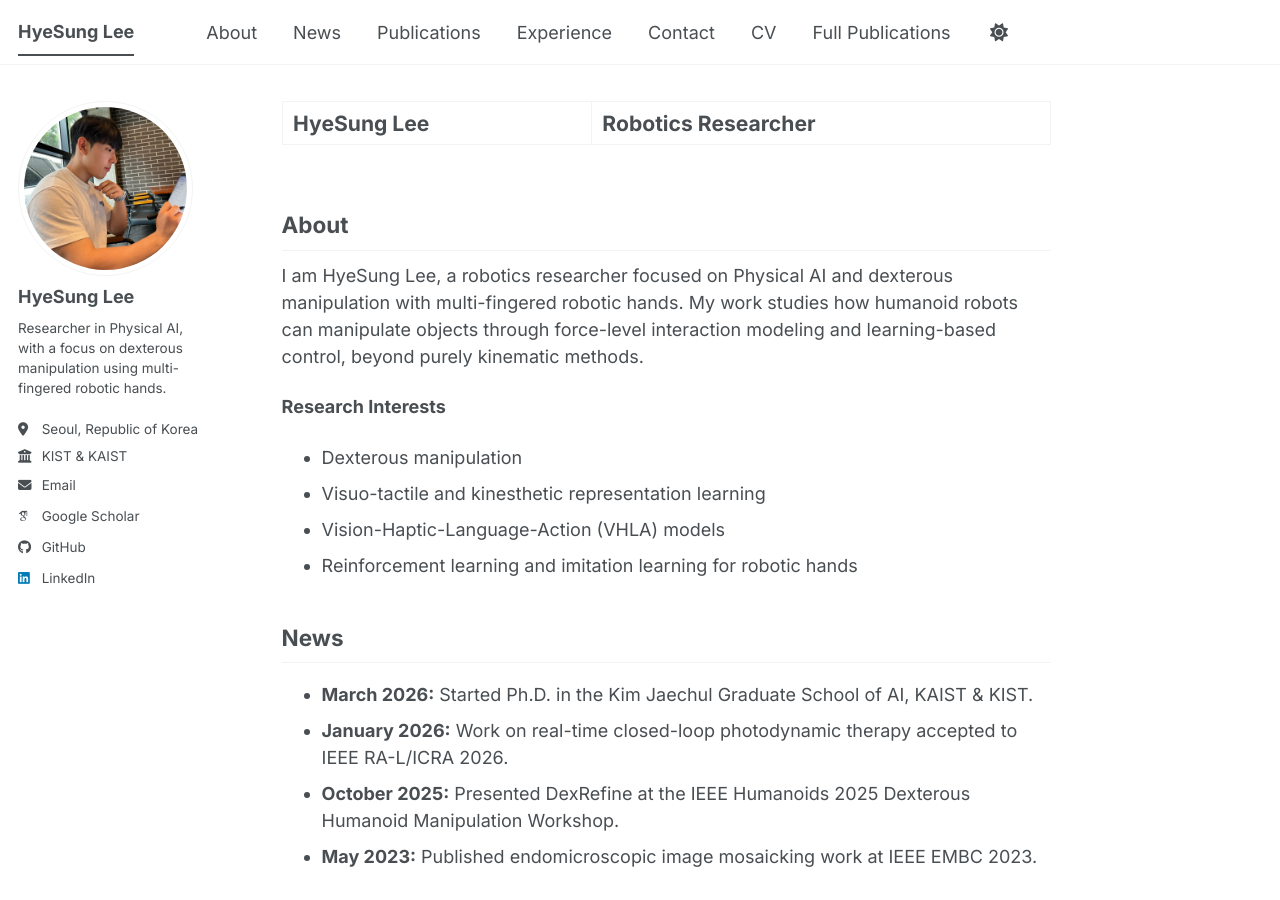
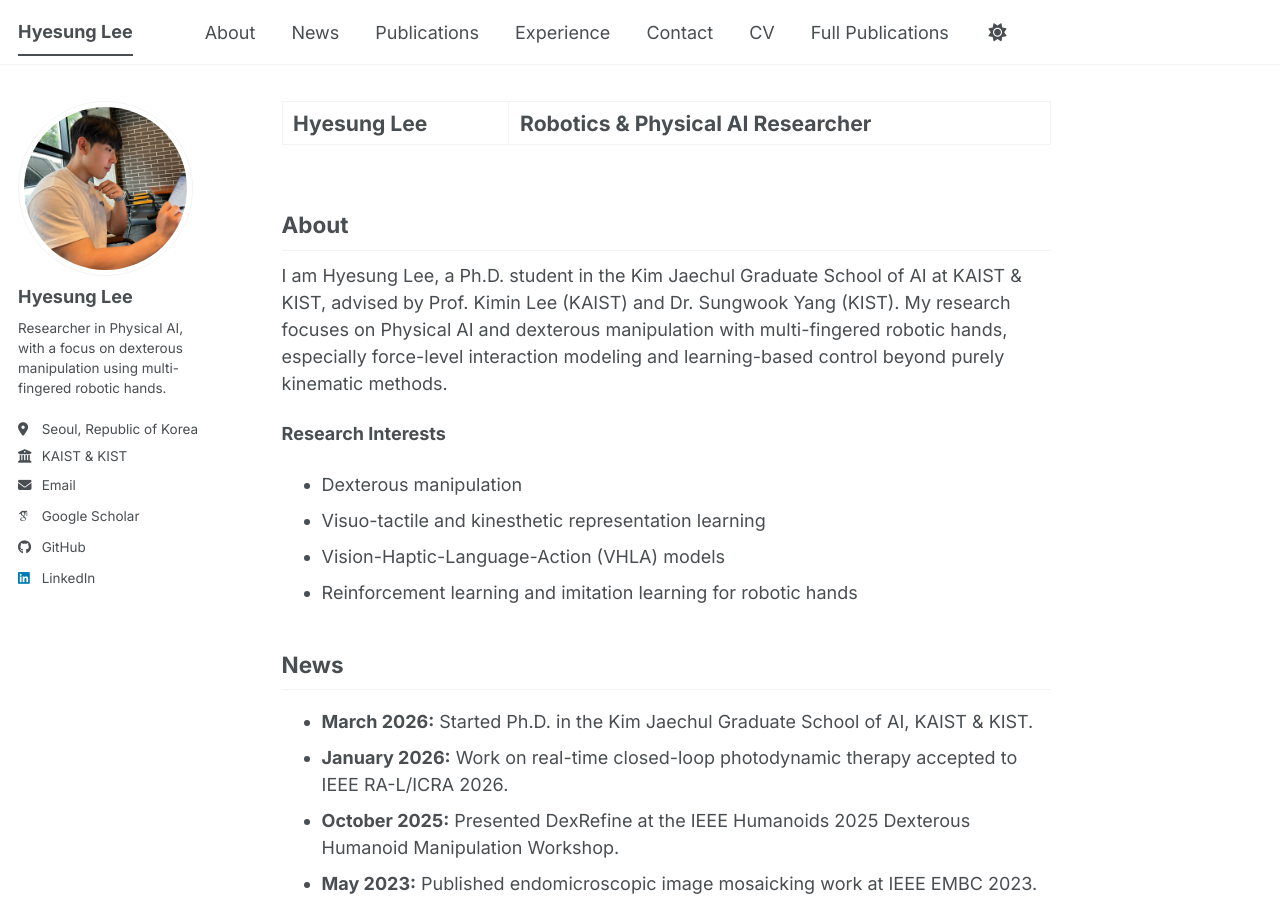
Before and after one commit to hyesung98/hyesung98.github.io, a Jekyll site: the page built from _pages/about.md, in a window 1280 px wide and 900 px high. Built offline with Jekyll 4.4.1, drawn with Linux system fonts in a browser that asks for light colours; some web fonts are replaced; a script bundle is joined from its source files by our own code; library files that are not in the unit come from our copies; some of the changed text lies outside the part shown.

Commit message:
Update CV nav PDF behavior and profile wording

```diff
--- a/_config.yml
+++ b/_config.yml
@@ -9,10 +9,10 @@
 # Basic Site Settings
 locale                   : "en-US"
 site_theme               : "default" # The available themes options are "default", "air", "sunrise", "mint", "dirt" and "contrast"
-title                    : "HyeSung Lee"
+title                    : "Hyesung Lee"
 title_separator          : "-"
-name                     : &name "HyeSung Lee"
-description              : &description "Robotics researcher focused on Physical AI and Dexterous Manipulation."
+name                     : &name "Hyesung Lee"
+description              : &description "Robotics & Physical AI researcher focused on dexterous manipulation."
 url                      : https://hyesung98.github.io # The base hostname & protocol for your site e.g. "https://[your GitHub username].github.io",
                                                            # or if you already have some other page hosted on Github then use "https://[your GitHub username].github.io/[Your Repo Name]"
 baseurl                  : "" # the subpath of your site, e.g. "/blog"
@@ -24,11 +24,11 @@
 author:
   # Biographic information
   avatar           : "profile-hyesung.jpg"
-  name             : "HyeSung Lee"
+  name             : "Hyesung Lee"
   pronouns         : # example: "she/her"
   bio              : "Researcher in Physical AI, with a focus on dexterous manipulation using multi-fingered robotic hands."
   location         : "Seoul, Republic of Korea"
-  employer         : "KIST & KAIST"
+  employer         : "KAIST & KIST"
   uri              : # URL
   email            : "hs981002@naver.com"
 
--- a/_data/navigation.yml
+++ b/_data/navigation.yml
@@ -15,7 +15,7 @@
     url: /#contact
 
   - title: "CV"
-    url: /cv/
+    url: /files/hyesung-lee-cv.pdf
 
   - title: "Full Publications"
     url: /publications/
--- a/_includes/masthead.html
+++ b/_includes/masthead.html
@@ -15,7 +15,7 @@
               {% assign domain = base_path %}
             {% endif %}
             <li class="masthead__menu-item {% if page.url contains link.url and link.url != '/' %}selected{% endif %}">
-              <a href="{{ domain }}{{ link.url }}">{{ link.title }}</a>
+              <a href="{{ domain }}{{ link.url }}"{% if link.url contains '.pdf' %} target="_blank" rel="noopener"{% endif %}>{{ link.title }}</a>
             </li>
           {% endfor %}
           <li id="theme-toggle" class="masthead__menu-item persist tail">
--- a/_pages/about.md
+++ b/_pages/about.md
@@ -1,6 +1,6 @@
 ---
 permalink: /
-title: "HyeSung Lee | Robotics Researcher"
+title: "Hyesung Lee | Robotics & Physical AI Researcher"
 author_profile: true
 redirect_from:
   - /about/
@@ -9,7 +9,7 @@
 
 <h2 id="about">About</h2>
 
-I am HyeSung Lee, a robotics researcher focused on Physical AI and dexterous manipulation with multi-fingered robotic hands. My work studies how humanoid robots can manipulate objects through force-level interaction modeling and learning-based control, beyond purely kinematic methods.
+I am Hyesung Lee, a Ph.D. student in the Kim Jaechul Graduate School of AI at KAIST & KIST, advised by Prof. Kimin Lee (KAIST) and Dr. Sungwook Yang (KIST). My research focuses on Physical AI and dexterous manipulation with multi-fingered robotic hands, especially force-level interaction modeling and learning-based control beyond purely kinematic methods.
 
 **Research Interests**
 
```
Also changed, not shown: 1 other file.
